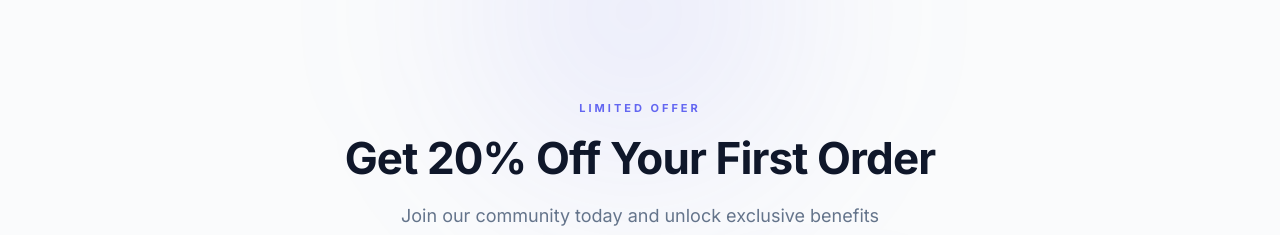
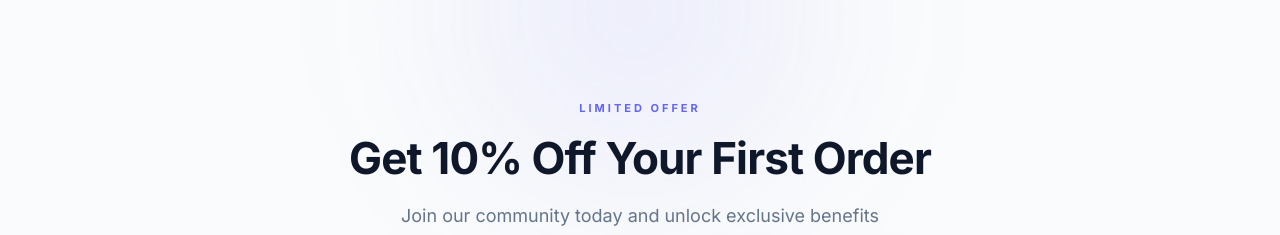
Before and after one commit to patel-Asan/shopease, a React (Vite) app in the folder Front/: page / in a window 1280 px wide. Shown: the part 4660-4895 px from the top of the page. Built offline with nearby package versions, Linux system fonts and the light colour scheme; no server answers.

Commit message:
Update CTA to 10% off

```diff
--- a/Front/src/pages/LandingPage.jsx
+++ b/Front/src/pages/LandingPage.jsx
@@ -629,7 +629,7 @@ src="https://www.google.com/maps/embed?pb=!1m18!1m12!1m3!1d59545.2337809546!2d72
         </div>
         <div style={s.ctaContent}>
           <span style={s.sectionTag}>LIMITED OFFER</span>
-          <h2 style={s.ctaTitle}>Get 20% Off Your First Order</h2>
+          <h2 style={s.ctaTitle}>Get 10% Off Your First Order</h2>
           <p style={s.ctaSubtitle}>Join our community today and unlock exclusive benefits</p>
           <div style={s.ctaButtons}>
             <button style={s.ctaButton} onClick={() => navigate("/register")}>
```
